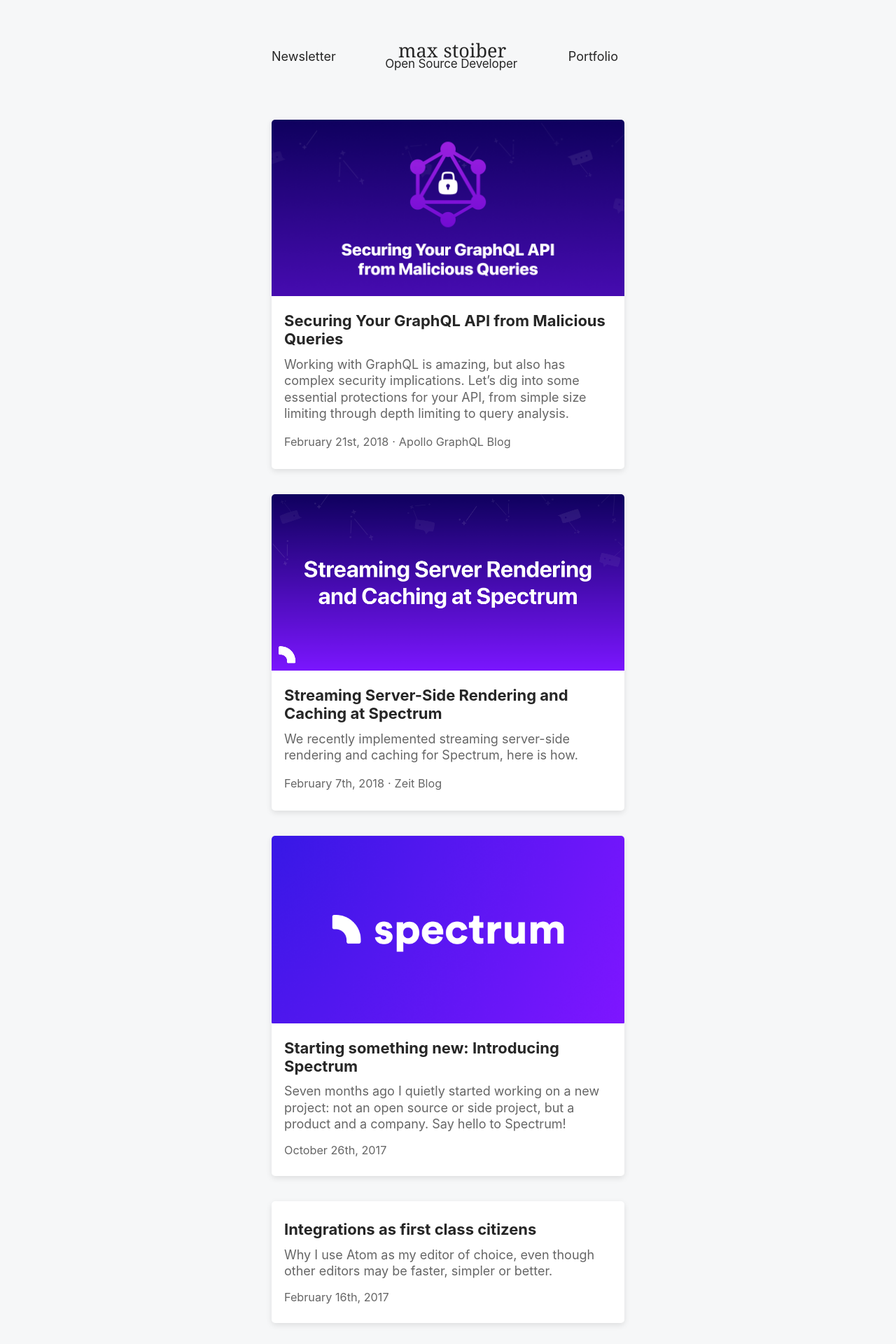
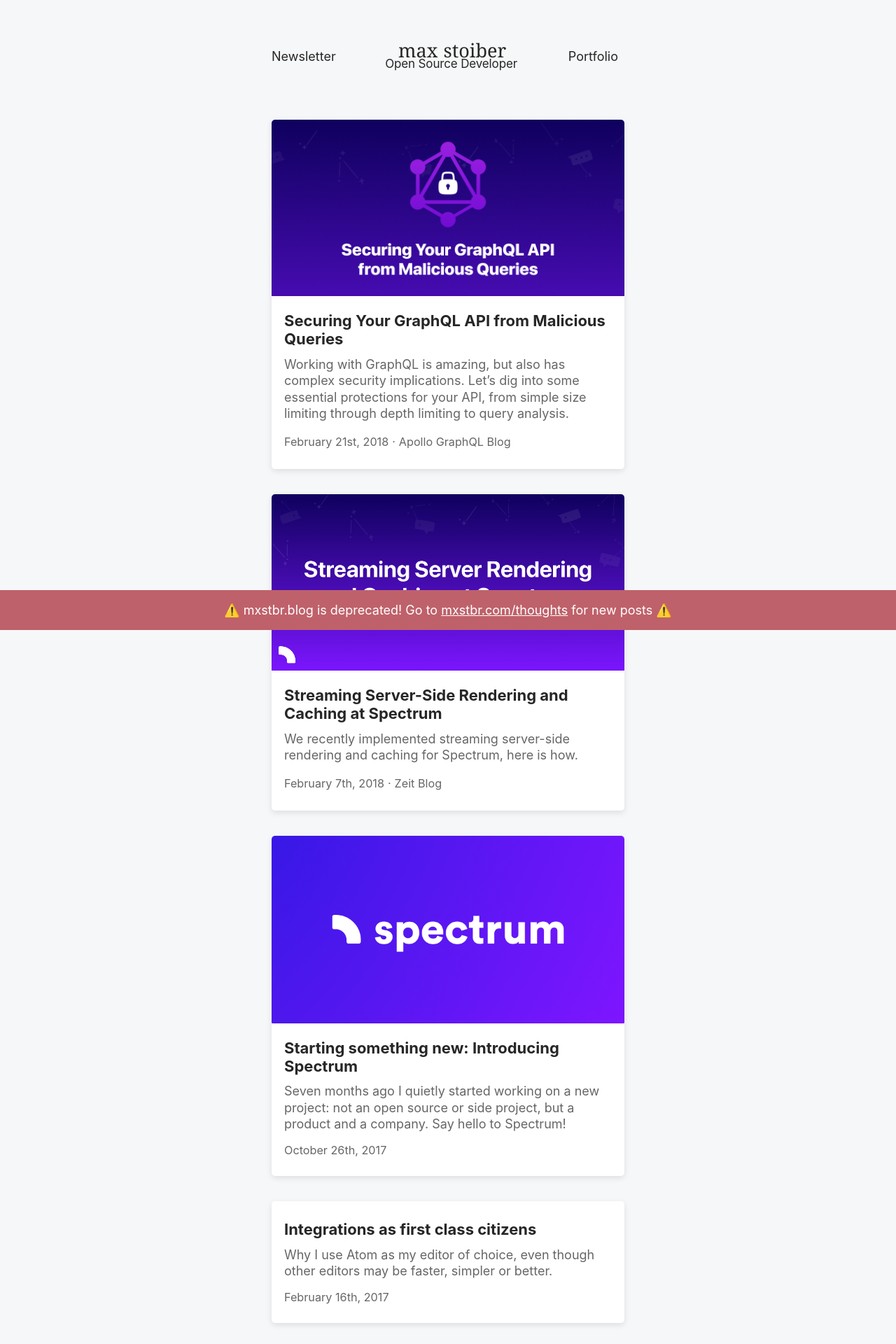
Before and after one commit to mxstbr/mxstbr.github.io, a Jekyll site: the page built from index.html, in a window 1280 px wide. Shown: the top 1920 px of the page at 70% size. Built offline with Jekyll 4.4.1, drawn with Linux system fonts in a browser that asks for light colours; the list of posts is cut into pages by our own code.

Commit message:
Add depreciation note

```diff
--- a/_layouts/default.html
+++ b/_layouts/default.html
@@ -23,6 +23,7 @@
 	</nav>
 	{{ content }}
 	{% include footer.html %}
+	<div class="nav__notice">⚠️ mxstbr.blog is deprecated! Go to <a href="https://mxstbr.com/thoughts/">mxstbr.com/thoughts</a> for new posts ⚠️</div>
 </body>
 
 </html>
--- a/_sass/_footer.scss
+++ b/_sass/_footer.scss
@@ -25,3 +25,19 @@ footer ul li {
 		}
 	}
 }
+
+.nav__notice {
+	position: fixed;
+	bottom: 0;
+	width: 100%;
+	text-align: center;
+	padding: 1em 0;
+	background-color: $code-color;
+	color: white;
+}
+
+.nav__notice a {
+	display: inline-block;
+	text-decoration: underline;
+	color: white;
+}
```
